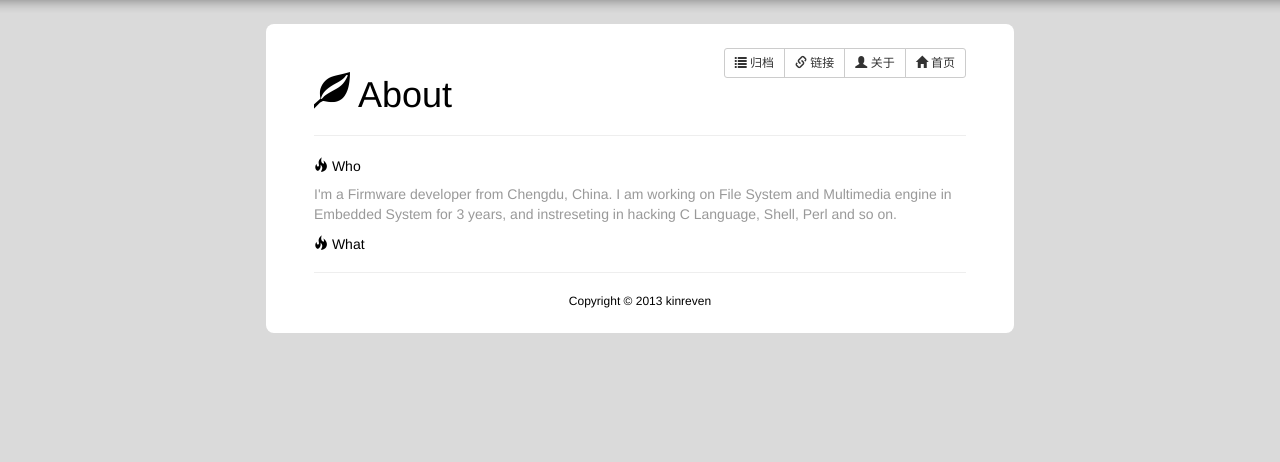
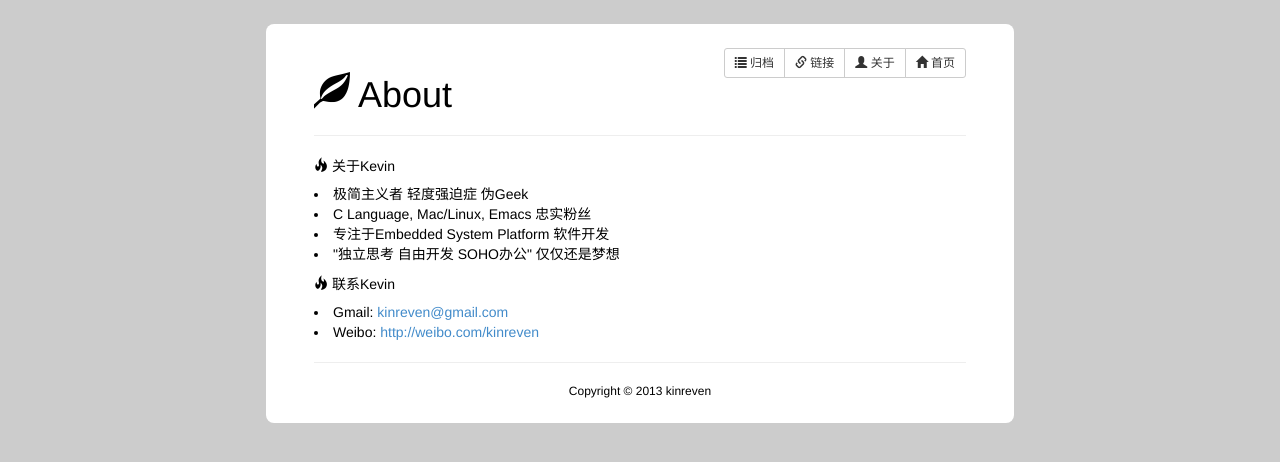
Before and after one commit to kinreven/kinreven.github.com, a Jekyll site: the page built from about/index.html, in a window 1280 px wide. Shown: the top 462 px of the page. Built offline with Jekyll 4.4.1, drawn with Linux system fonts in a browser that asks for light colours; Markdown is read by kramdown in place of the engine named in the settings.

Commit message:
[new] - a minor update.

```diff
--- a/about/index.html
+++ b/about/index.html
@@ -7,16 +7,17 @@ title: About | Kevin Ren's Blog
   {% include archives-nav.html %}
   <h1><span class="glyphicon glyphicon-leaf"></span> About</h1>
   <hr>
-  <h5><span class="glyphicon glyphicon-fire"></span> Who </h5>
+  <h5><span class="glyphicon glyphicon-fire"></span> 关于Kevin </h5>
   <p class="text-muted">
-     I'm a Firmware developer from Chengdu, China.
-     I am working on File System and Multimedia engine
-     in Embedded System for 3 years, and instreseting
-     in hacking C Language, Shell, Perl and so on.
+    <li>极简主义者 轻度强迫症 伪Geek</li>
+    <li>C Language, Mac/Linux, Emacs 忠实粉丝</li>
+    <li>专注于Embedded System Platform 软件开发</li>
+    <li>"独立思考 自由开发 SOHO办公" 仅仅还是梦想</li>
   </p>
-  <h5><span class="glyphicon glyphicon-fire"></span> What </h5>
+  <h5><span class="glyphicon glyphicon-fire"></span> 联系Kevin </h5>
   <p class="text-muted">
-
+    <li>Gmail: <a href="mailto:kinreven@gmail.com">kinreven@gmail.com</a></li>
+    <li>Weibo: <a href="http://weibo.com/kinreven">http://weibo.com/kinreven</a></li>
   </p>
   <hr>
   {% include footer.html %}
```
Also changed, not shown: links/index.html (+6 -2 lines), assets/images/bg.jpg, assets/images/favicon.ico.
